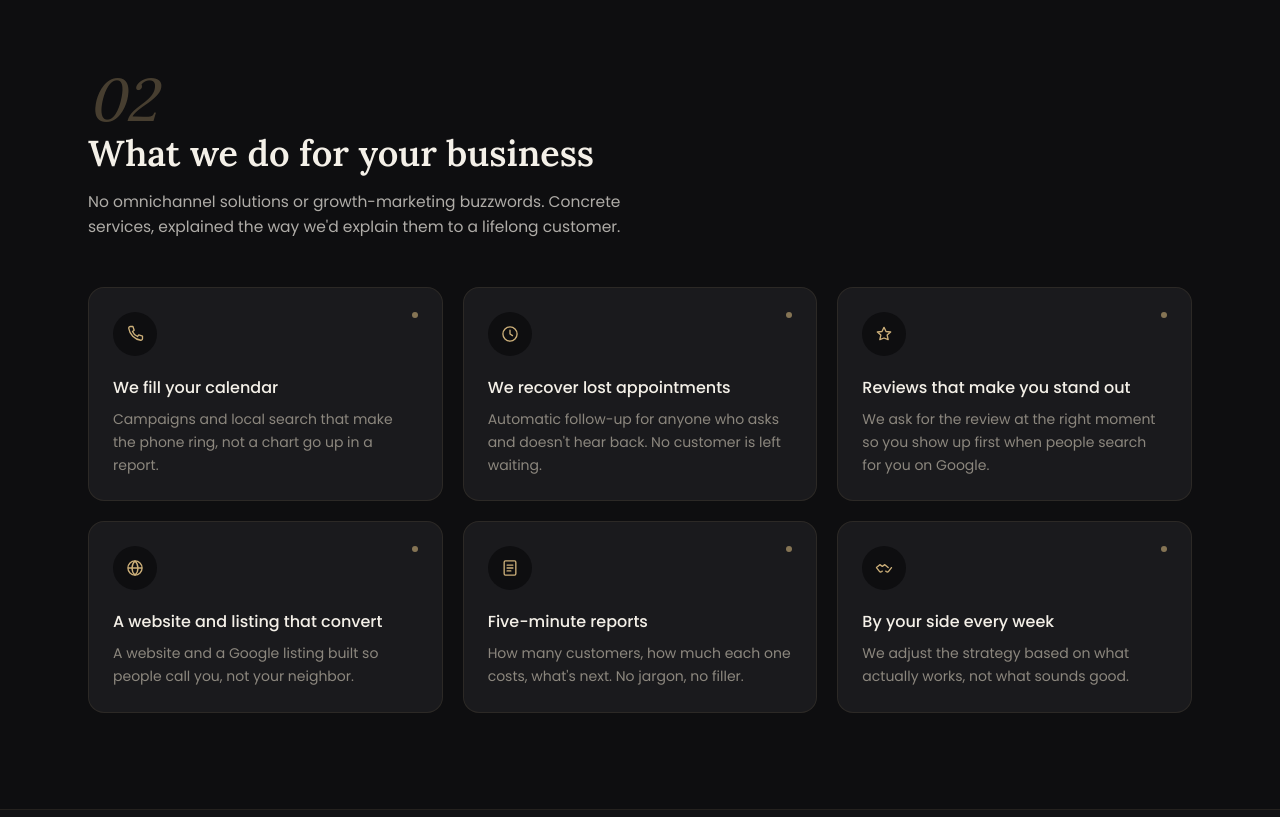
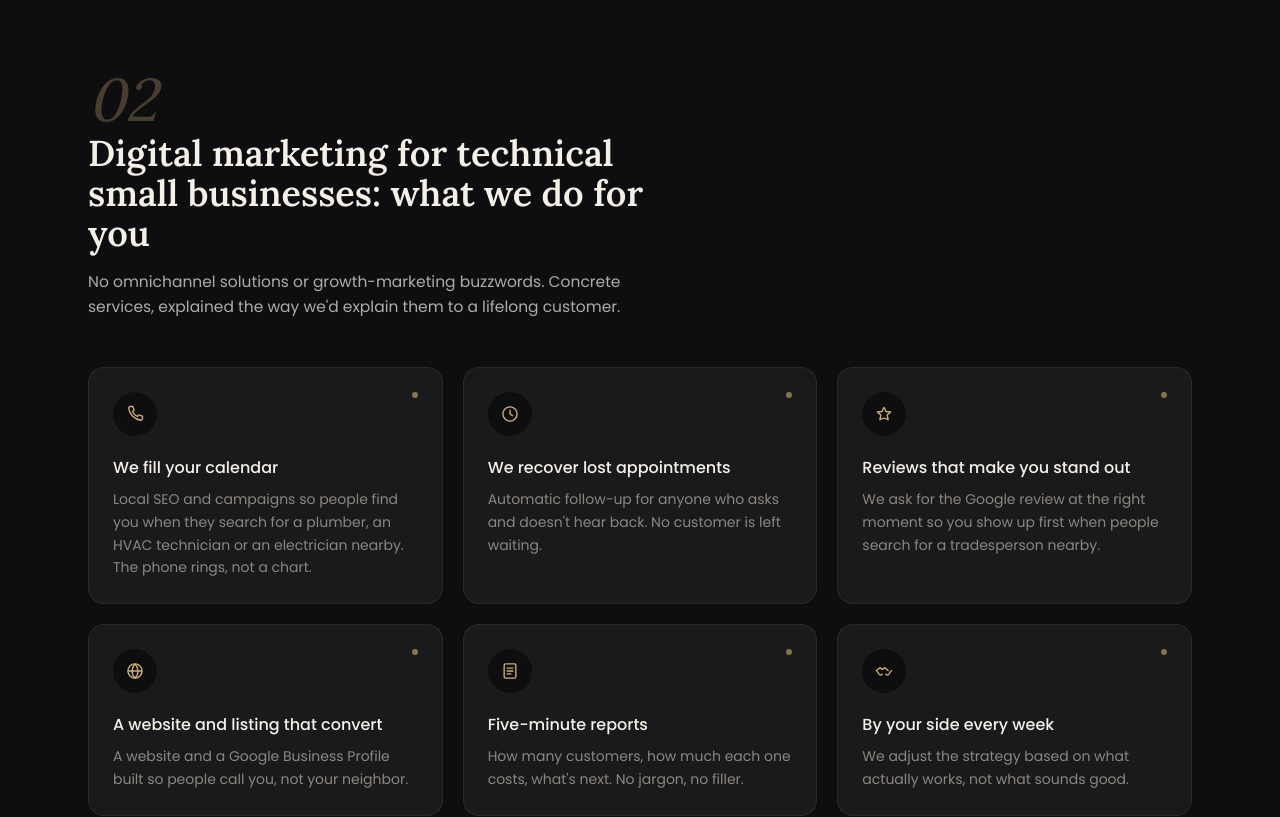
Before and after one commit to raphaelpelisson49-ai/klik, a Next.js app: page /en in a window 1280 px wide. Shown: the part 3400-4217 px from the top of the page. Built offline with nearby package versions, Linux system fonts and the light colour scheme; no server answers.

Commit message:
Textos de servicios con las búsquedas reales (plombier, chauffagiste, climatisation, avis Google); corrige typo 'appariez'
Co-Authored-By: Claude Sonnet 5.5 <noreply@anthropic.com>
Claude-Session: https://claude.ai/code/session_01Cc765AvJyT1hxecyznc84q

```diff
--- a/src/i18n/dictionaries/en.ts
+++ b/src/i18n/dictionaries/en.ts
@@ -153,14 +153,14 @@ const en: Dictionary = {
 
   servicios: {
     number: "02",
-    title: "What we do for your business",
+    title: "Digital marketing for technical small businesses: what we do for you",
     subtitle:
       "No omnichannel solutions or growth-marketing buzzwords. Concrete services, explained the way we'd explain them to a lifelong customer.",
     items: [
-      { title: "We fill your calendar", description: "Campaigns and local search that make the phone ring, not a chart go up in a report." },
+      { title: "We fill your calendar", description: "Local SEO and campaigns so people find you when they search for a plumber, an HVAC technician or an electrician nearby. The phone rings, not a chart." },
       { title: "We recover lost appointments", description: "Automatic follow-up for anyone who asks and doesn't hear back. No customer is left waiting." },
-      { title: "Reviews that make you stand out", description: "We ask for the review at the right moment so you show up first when people search for you on Google." },
-      { title: "A website and listing that convert", description: "A website and a Google listing built so people call you, not your neighbor." },
+      { title: "Reviews that make you stand out", description: "We ask for the Google review at the right moment so you show up first when people search for a tradesperson nearby." },
+      { title: "A website and listing that convert", description: "A website and a Google Business Profile built so people call you, not your neighbor." },
       { title: "Five-minute reports", description: "How many customers, how much each one costs, what's next. No jargon, no filler." },
       { title: "By your side every week", description: "We adjust the strategy based on what actually works, not what sounds good." },
     ],
--- a/src/i18n/dictionaries/es.ts
+++ b/src/i18n/dictionaries/es.ts
@@ -152,14 +152,14 @@ const es = {
 
   servicios: {
     number: "02",
-    title: "Lo que hacemos por tu negocio",
+    title: "Marketing digital para pymes técnicas: lo que hacemos por ti",
     subtitle:
       "Nada de soluciones omnicanal ni growth marketing. Servicios concretos, explicados como se lo explicaríamos a un cliente de toda la vida.",
     items: [
-      { title: "Te llenamos la agenda", description: "Campañas y búsquedas locales que hacen sonar el teléfono, no que suban un gráfico en un informe." },
+      { title: "Te llenamos la agenda", description: "SEO local y campañas para que te encuentren cuando buscan un fontanero, un técnico de climatización o un electricista cerca. Suena el teléfono, no sube un gráfico." },
       { title: "Recuperamos citas perdidas", description: "Seguimiento automático a quien pregunta y no contesta. Ningún cliente se queda esperando." },
-      { title: "Reseñas que te hacen destacar", description: "Pedimos la reseña en el momento justo para que aparezcas primero cuando te buscan en Google." },
-      { title: "Web y ficha que convierten", description: "Una web y una ficha de Google hechas para que te llamen a ti, no al vecino." },
+      { title: "Reseñas que te hacen destacar", description: "Pedimos la reseña de Google en el momento justo para que aparezcas primero cuando buscan un profesional cerca." },
+      { title: "Web y ficha que convierten", description: "Una página web y una ficha de Google (Google Business Profile) hechas para que te llamen a ti, no al vecino." },
       { title: "Reportes de cinco minutos", description: "Cuántos clientes, cuánto cuesta cada uno, qué sigue. Sin jerga, sin relleno." },
       { title: "A tu lado cada semana", description: "Ajustamos la estrategia según lo que funciona de verdad, no según lo que suena bien." },
     ],
--- a/src/i18n/dictionaries/fr.ts
+++ b/src/i18n/dictionaries/fr.ts
@@ -154,14 +154,14 @@ const fr: Dictionary = {
 
   servicios: {
     number: "02",
-    title: "Ce qu'on fait pour votre entreprise",
+    title: "Marketing digital pour PME techniques : ce qu'on fait pour vous",
     subtitle:
       "Pas de solutions omnicanales ni de growth marketing. Des services concrets, expliqués comme on les expliquerait à un client de toujours.",
     items: [
-      { title: "On remplit votre agenda", description: "Des campagnes et des recherches locales qui font sonner le téléphone, pas qui font monter un graphique dans un rapport." },
+      { title: "On remplit votre agenda", description: "Du référencement local et des campagnes pour qu'on vous trouve quand on cherche un plombier, un chauffagiste ou un installateur de climatisation près de chez soi. Le téléphone sonne, pas un graphique." },
       { title: "On récupère les rendez-vous perdus", description: "Suivi automatique de qui pose une question et ne répond pas. Aucun client n'attend." },
-      { title: "Des avis qui vous font ressortir", description: "On demande l'avis au bon moment pour que vous appariez en premier quand on vous cherche sur Google." },
-      { title: "Un site et une fiche qui convertissent", description: "Un site et une fiche Google conçus pour qu'on vous appelle vous, pas le voisin." },
+      { title: "Des avis qui vous font ressortir", description: "On demande l'avis Google au bon moment pour que vous apparaissiez en premier quand on cherche un artisan près de chez soi." },
+      { title: "Un site et une fiche qui convertissent", description: "Un site web et une fiche Google (Google Business Profile) conçus pour qu'on vous appelle vous, pas le voisin." },
       { title: "Des rapports de cinq minutes", description: "Combien de clients, combien coûte chacun, et la suite. Sans jargon, sans remplissage." },
       { title: "À vos côtés chaque semaine", description: "On ajuste la stratégie selon ce qui marche vraiment, pas selon ce qui sonne bien." },
     ],
```
